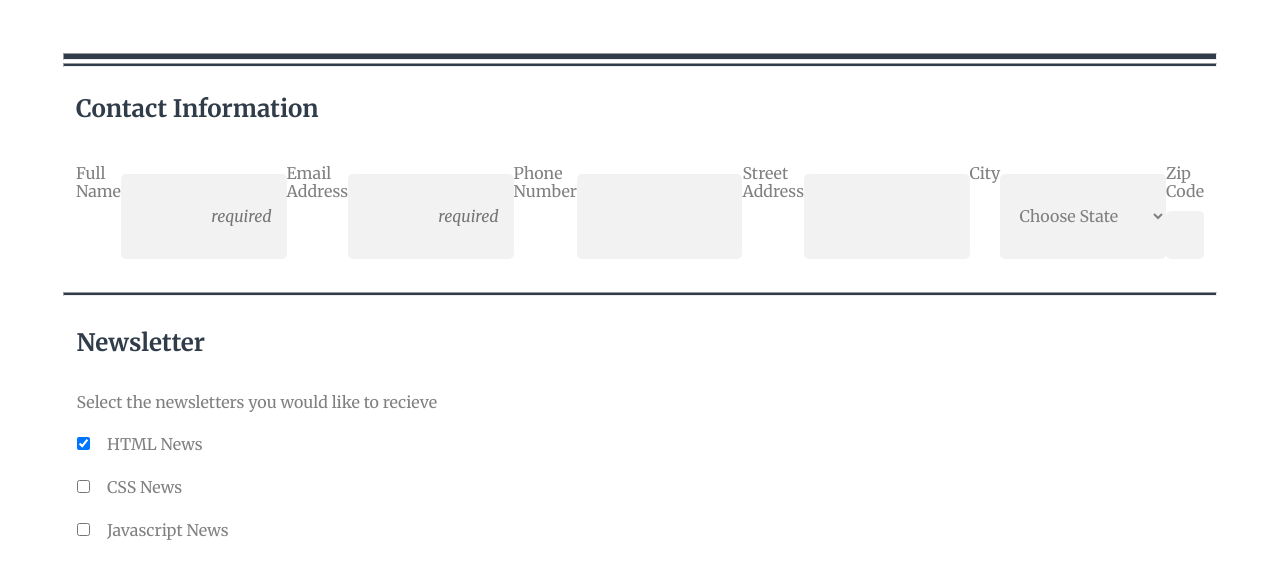
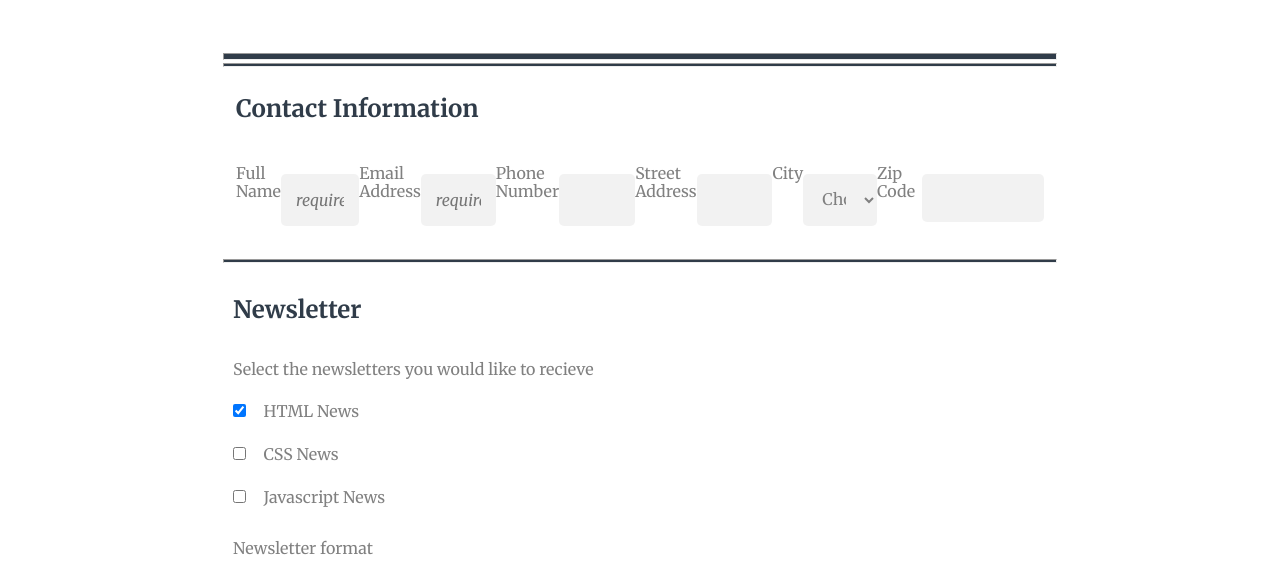
Before and after one commit to joshnussbaum89/online_registration_v4, a plain HTML site: page index.html in a window 1280 px wide. Shown: the part 189-758 px from the top of the page. Drawn offline with Linux system fonts and the light colour scheme.

Commit message:
contact info row issue

```diff
--- a/css/style.css
+++ b/css/style.css
@@ -15,6 +15,10 @@ h3 {
 
 fieldset {
     border: none;
+}
+
+.half-width {
+    width: 50%;
 }
 
 /* -- Header -- */
@@ -157,5 +161,19 @@ button {
 /* -- Media Query -- */
 
 @media (min-width: 768px) {
+    .main-form,
+    .newsletter {
+        width: 65%;
+        margin: auto;
+    }
+
+    .border-top,
+    .border-bottom {
+        max-width: 65%;
+    }
+
+    .row {
+        display: flex;
+    }
 
 }
--- a/index.html
+++ b/index.html
@@ -20,30 +20,40 @@
             <h2>Signup for our Newsletter</h2>
             <p>Get the latest news on how your code is doing right in your inbox</p>
         </div>
-        <hr class="border-top">
-        <hr class="border-bottom">
+
     </header>
 
 <!-- Contact Information -->
 
     <main>
+        <hr class="border-top">
+        <hr class="border-bottom">
+        <form action="index.html">
 
-        <form action="index.html">
             <fieldset class="main-form">
             <legend><h2 class="contact-title">Contact Information</h2></legend>
 
-                <label for="name">Full Name</label>
+                <div class="row">
+                    <label class="label-size" for="name">Full Name</label>
                     <input type="text" name="user_name" id="name" placeholder="required">
+                </div>
 
+                <div class="row">
                     <label for="email">Email Address</label>
                     <input type="email" name="user_email" id="email" placeholder="required">
+                </div>
 
+                <div class="row">
                     <label for="phone">Phone Number</label>
                     <input type="tel" type="tel" name="user_phone" id="phone">
+                </div>
 
+                <div class="row">
                     <label for="address">Street Address</label>
                     <input type="text" name="user_address" id="address">
+                </div>
 
+                <div class="row">
                     <label for="city">City</label>
                     <select id="city" name="user_city">
                         <optgroup label="Choose State">
@@ -101,10 +111,13 @@
                             <option value="WY">Wyoming</option>
                         </optgroup>
                     </select>
+                </div>
 
                 <div class="half-width">
+                    <div class="row">
                         <label for="zip">Zip Code</label>
                         <input type="text" name="user_zip" id="zip" pattern="[0-9]*">
+                    </div>
                 </div>
             </fieldset>
 
@@ -158,6 +171,8 @@
         </div>
         </form>
     </div>
+
 </fieldset>
+
 </body>
 </html>
```
Lines whose indentation alone changed are shown as unchanged.
